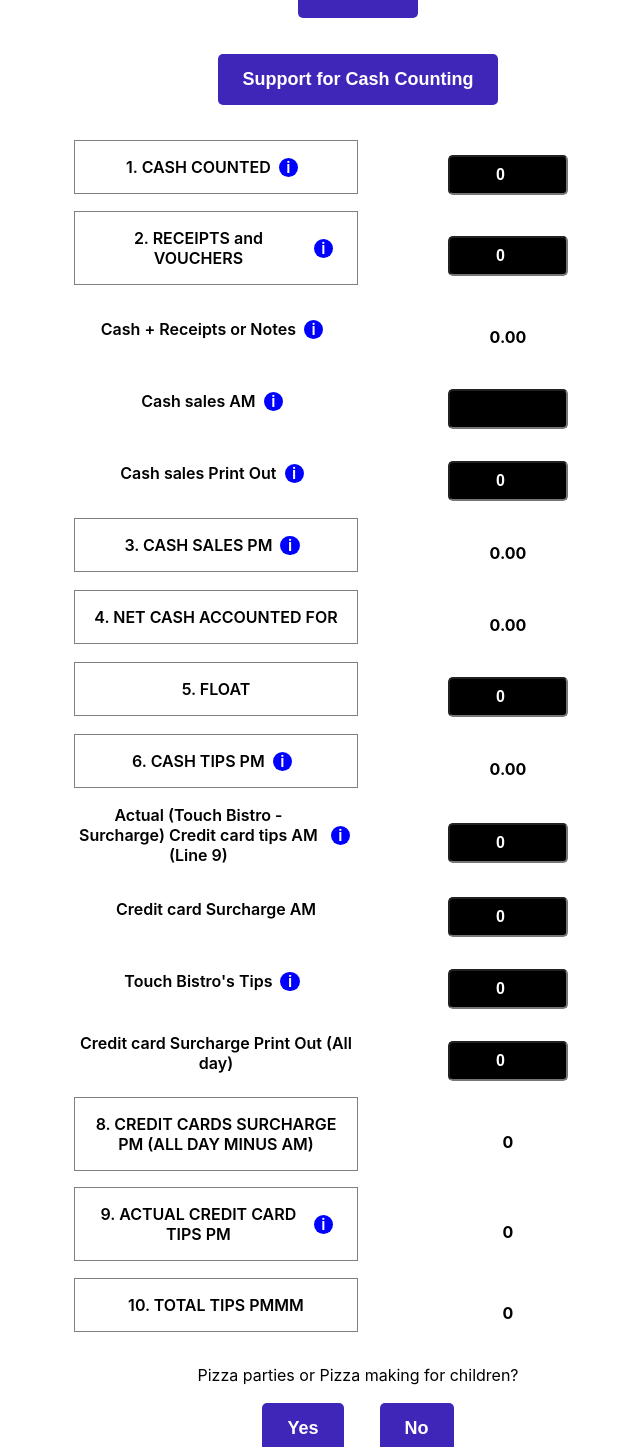
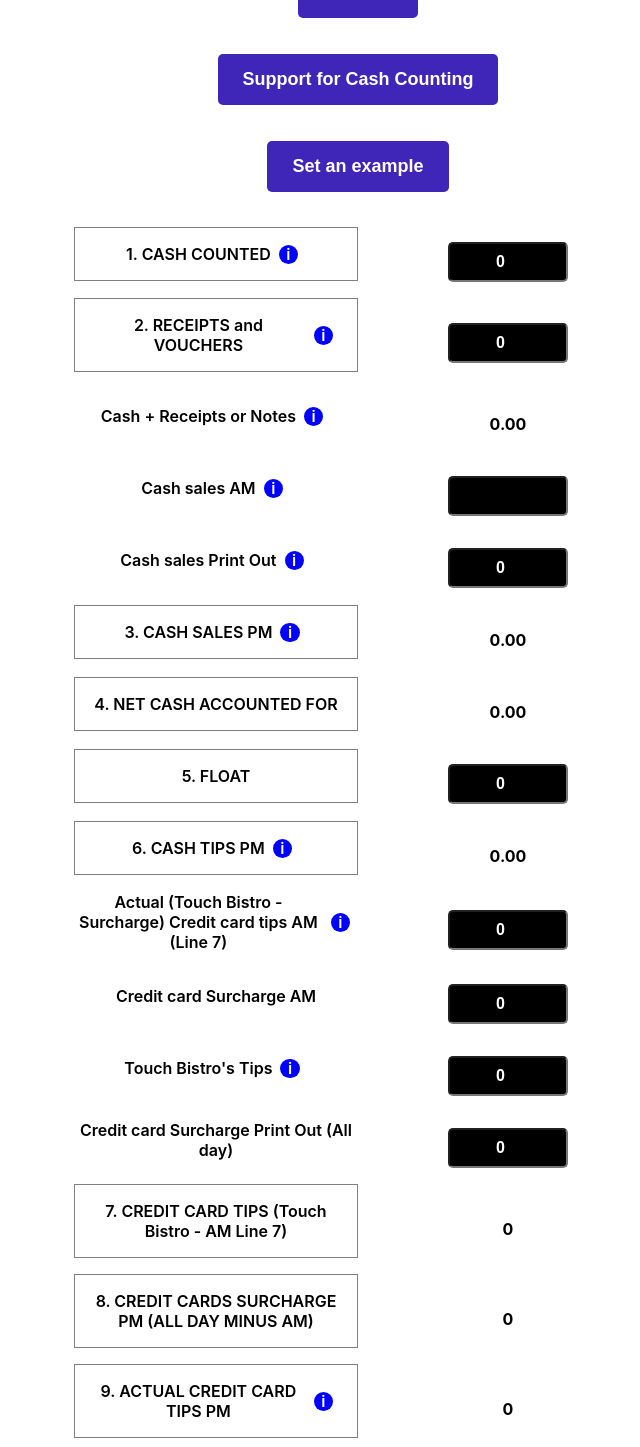
Before and after one commit to manuelcasanova/rmf, a React (Create React App) app in the folder client/: page /pm in a window 1280 px wide. Shown: the part 226-1673 px from the top of the page, without its empty margins (282-922 px from the left). Built offline with nearby package versions, Linux system fonts and the light colour scheme; no server answers.

Commit message:
Add line 7 result to PM closing, fix line 10 result

```diff
--- a/client/src/Components/ClosingPM.jsx
+++ b/client/src/Components/ClosingPM.jsx
@@ -123,7 +123,7 @@ export default function ClosingPM() {
 
           {/* <PayTerminalMatch /> */}
 
-          {/* <SetExample /> */}
+          <SetExample />
 
           <section className='money'>
 
@@ -176,7 +176,7 @@ export default function ClosingPM() {
             {cashTipsInfo && <div className='info-message'>Line 4 minus Line 5</div>}
 
             <div className='inline'>
-              <label className='inline-label'>Actual (Touch Bistro - Surcharge) Credit card tips AM (Line 9)<div className={color !== 'blue' ? "info" : "info-red"} onClick={showCreditCardsTipsAMInfo}>i</div></label>
+              <label className='inline-label'>Actual (Touch Bistro - Surcharge) Credit card tips AM (Line 7)<div className={color !== 'blue' ? "info" : "info-red"} onClick={showCreditCardsTipsAMInfo}>i</div></label>
               <input type="number" className='money-input' value={creditCardsTipsAM} onChange={(e) => setCreditCardsTipsAM(e.target.value)} onClick={() => setCreditCardsTipsAM("")}
                 onFocus={() => setCreditCardsTipsAM("")}></input>
             </div>
@@ -201,6 +201,19 @@ export default function ClosingPM() {
               <label className='inline-label'>Credit card Surcharge Print Out (All day)</label>
               <input type="number" className='money-input' value={creditCardsSurchargePM} onChange={(e) => setCreditCardsSurchargePM(e.target.value)} onClick={() => setCreditCardsSurchargePM("")}
                 onFocus={() => setCreditCardsSurchargePM("")}></input>
+            </div>
+
+            <div className='inline'>
+              <label className='inline-label highlight'>7. CREDIT CARD TIPS (Touch Bistro - AM Line 7)</label>
+              <div className='money-input'>
+{
+  creditCardsTipsPrintOut - creditCardsTipsAM
+}
+              </div>
+              {!creditCardsTipsAM && creditCardsTipsAM !== 0
+                &&
+                <ErrorMessageInputField />
+              }
             </div>
 
             <div className='inline'>
@@ -238,7 +251,7 @@ export default function ClosingPM() {
 
 
             <div className='inline'>
-              <label className='inline-label highlight'>10. TOTAL TIPS PMMM</label>
+              <label className='inline-label highlight'>10. TOTAL TIPS PM</label>
 
               {/* HERE */}
 
@@ -246,7 +259,8 @@ export default function ClosingPM() {
                 roundToTwo(
                   roundToTwo(creditCardsTipsPrintOut) -
                   roundToTwo(creditCardsTipsAM) -
-                  roundToTwo(creditCardsSurchargePM)
+                  roundToTwo(creditCardsSurchargePM) +
+                  roundToTwo(cashTipsPM)
                 )
               }</div>
               {!creditCardsTipsPrintOut && creditCardsTipsPrintOut !== 0
--- a/client/src/contexts/AppContext.js
+++ b/client/src/contexts/AppContext.js
@@ -588,44 +588,45 @@ const AppContextProvider = ({ children }) => {
 
 
   const test = () => {
-    setCashCounted(995);
-    setReceipts(5);
-    setFloat(800);
-    setCashSales(135);
-    setCashSalesAM(135);
-    setCashSalesPrintOut(380);
-    setCreditCardTips(500);
-    setCreditCardsTipsAM(442);
-    setCreditCardsSurchargeAM(30);
-    setCreditCardsTipsPrintOut(1012);
-    setPizzaAdults(1);
-    setPizzaChildren(1);
-    setCocktailAdults(1);
-    setFieldTrip(1);
-    setPizzaServers(2)
+    setCashCounted(633.5);
+    setReceipts(0);
+    setFloat(548.5);
+    setCashSales(0);
+    setCashSalesAM(0);
+    setCashSalesPrintOut(73.8);
+    setCreditCardTips(0);
+    setCreditCardsTipsAM(84.62);
+    setCreditCardsSurchargeAM(10.79);
+    setCreditCardsSurchargePM(39.34);
+    setCreditCardsTipsPrintOut(398.94);
+    setPizzaAdults(0);
+    setPizzaChildren(0);
+    setCocktailAdults(0);
+    setFieldTrip(0);
+  setPizzaServers(0);
     setServer1Name("A");
     setServer2Name("B");
-    setServer3Name("C");
-    setAssistant1Name("D");
-    setServer1Hours(4);
-    setServer2Hours(3);
-    setServer3Hours(2);
-    setServer4Hours(1);
-    setAssistant1Hours(4);
-    setAssistant2Hours(2);
+    setServer3Name();
+    setAssistant1Name();
+    setServer1Hours(5);
+    setServer2Hours(3.5);
+    setServer3Hours(0);
+    setServer4Hours(0);
+    setAssistant1Hours(0);
+    setAssistant2Hours(0);
     // setSundaysServerHours(3)
-    setInstructor1Adults(1);
+    setInstructor1Adults(0);
     setInstructor1Children(0);
-    setInstructor1Cocktail(0.5);
+    setInstructor1Cocktail(0);
     setInstructor1FieldTrip(0);
     setInstructor2Adults(0);
-    setInstructor2Children(1);
+    setInstructor2Children(0);
     setInstructor2Cocktail(0);
-    setInstructor2FieldTrip(0.5);
+    setInstructor2FieldTrip(0);
     setInstructor3Adults(0);
     setInstructor3Children(0);
-    setInstructor3Cocktail(0.5);
-    setInstructor3FieldTrip(0.5);
+    setInstructor3Cocktail(0);
+    setInstructor3FieldTrip(0);
     showInstructors(prev => !prev)
     setPizzaParties(prev => !prev)
   }
```
